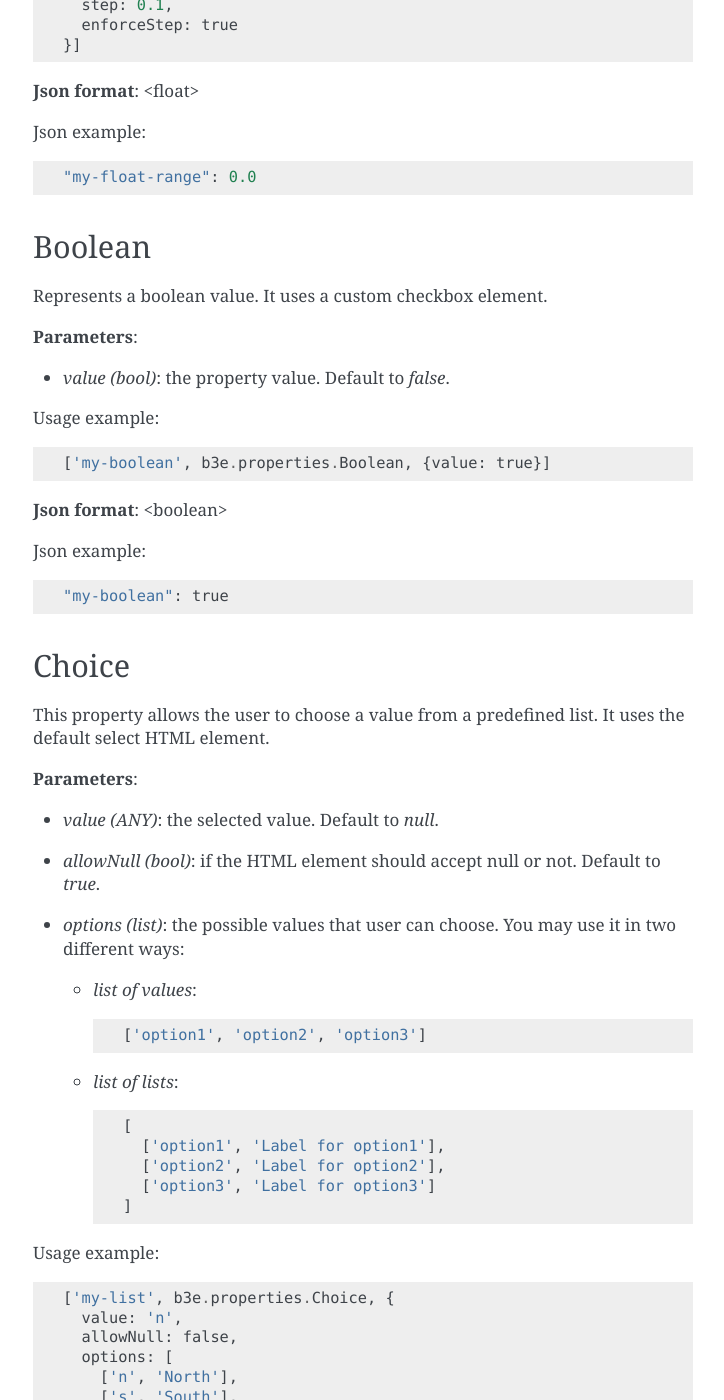
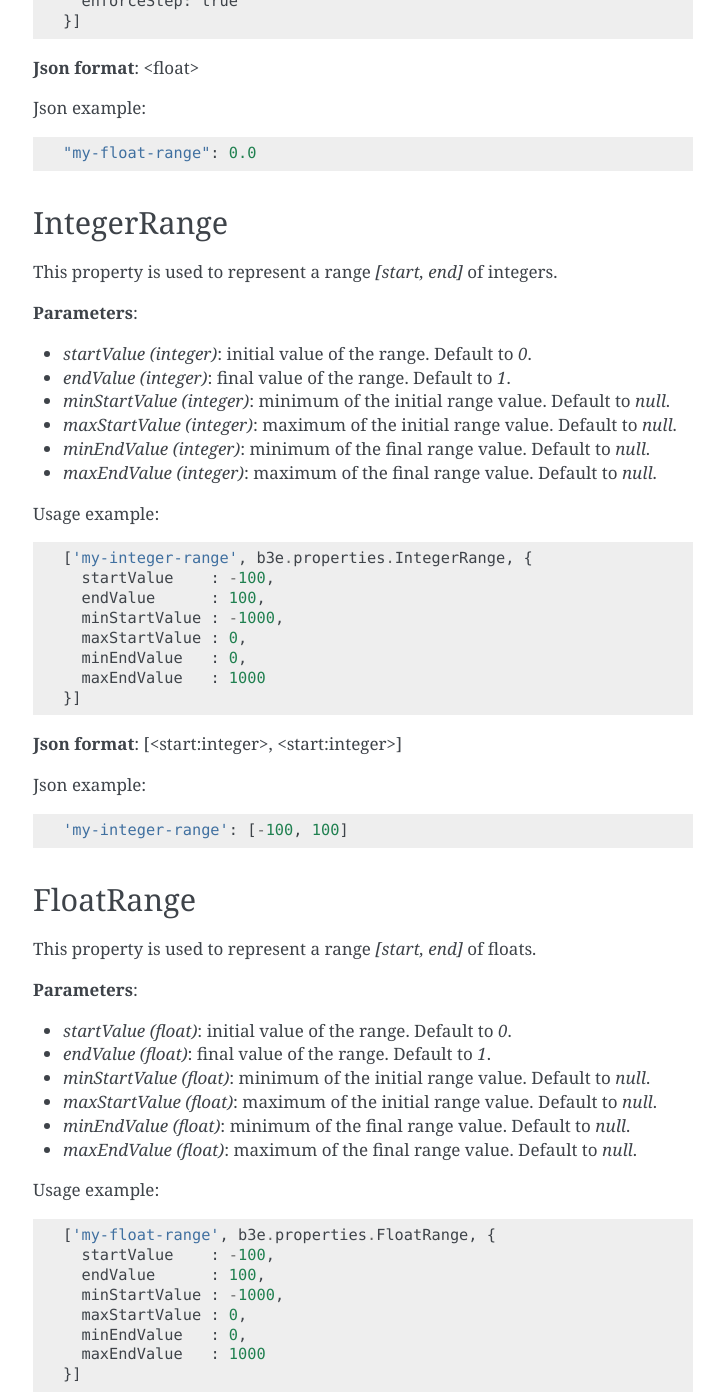
Before and after one commit to renatopp/ghost-editor, a Sphinx documentation site: the page built from docs/source/dev/properties.rst, in a window 1280 px wide and 1400 px high, scrolled down 3181 px. Shown: the whole window, without its empty margins (387-1111 px from the left). Built offline with Sphinx 7.4.7, drawn with Linux system fonts in a browser that asks for light colours; some of the changed text lies outside the part shown.

Commit message:
New property documentation

```diff
--- a/docs/source/dev/properties.rst
+++ b/docs/source/dev/properties.rst
@@ -163,6 +163,72 @@ Usage example::
 Json example::
 
     "my-float-range": 0.0
+
+
+------------
+IntegerRange
+------------
+
+This property is used to represent a range `[start, end]` of integers.
+
+**Parameters**:
+
+- *startValue (integer)*: initial value of the range. Default to `0`.
+- *endValue (integer)*: final value of the range. Default to `1`.
+- *minStartValue (integer)*: minimum of the initial range value. Default to `null`.
+- *maxStartValue (integer)*: maximum of the initial range value. Default to `null`.
+- *minEndValue (integer)*: minimum of the final range value. Default to `null`.
+- *maxEndValue (integer)*: maximum of the final range value. Default to `null`.
+
+Usage example::
+
+    ['my-integer-range', b3e.properties.IntegerRange, {
+      startValue    : -100,
+      endValue      : 100,
+      minStartValue : -1000,
+      maxStartValue : 0,
+      minEndValue   : 0,
+      maxEndValue   : 1000
+    }]
+
+**Json format**: [<start:integer>, <start:integer>]
+
+Json example::
+
+  'my-integer-range': [-100, 100]
+
+
+----------
+FloatRange
+----------
+
+This property is used to represent a range `[start, end]` of floats.
+
+**Parameters**:
+
+- *startValue (float)*: initial value of the range. Default to `0`.
+- *endValue (float)*: final value of the range. Default to `1`.
+- *minStartValue (float)*: minimum of the initial range value. Default to `null`.
+- *maxStartValue (float)*: maximum of the initial range value. Default to `null`.
+- *minEndValue (float)*: minimum of the final range value. Default to `null`.
+- *maxEndValue (float)*: maximum of the final range value. Default to `null`.
+
+Usage example::
+
+    ['my-float-range', b3e.properties.FloatRange, {
+      startValue    : -100,
+      endValue      : 100,
+      minStartValue : -1000,
+      maxStartValue : 0,
+      minEndValue   : 0,
+      maxEndValue   : 1000
+    }]
+
+**Json format**: [<start:float>, <start:float>]
+
+Json example::
+
+  'my-float-range': [-100, 100]
 
 
 -------
```
Also changed, not shown: other parts of docs/source/dev/properties.rst (+11 -11 lines).
